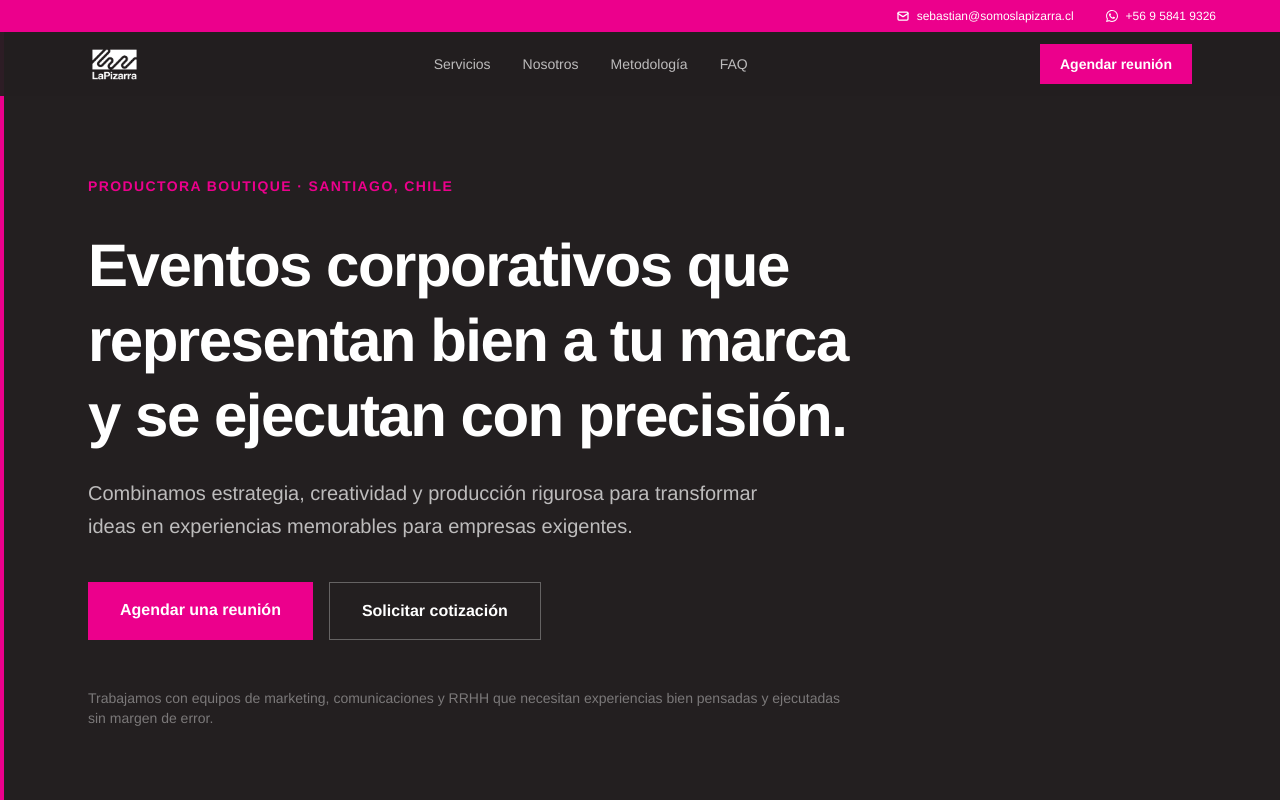
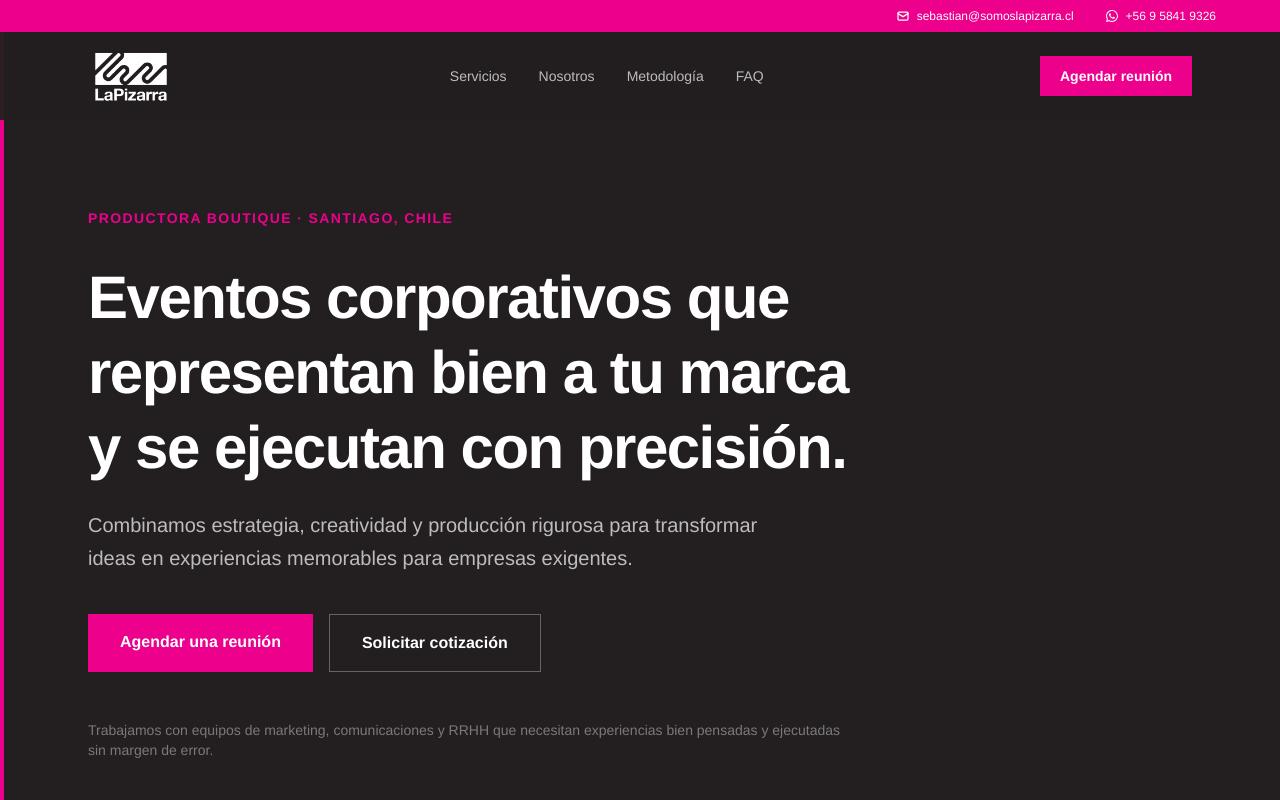
Before and after one commit to sebavigneaux-ui/lapizarra, a Next.js app: page / in a window 1280 px wide. Shown: the top 800 px of the page. Built offline with nearby package versions, Linux system fonts and the light colour scheme.

Commit message:
Header: logo 50% más grande

```diff
--- a/app/components/Header.tsx
+++ b/app/components/Header.tsx
@@ -48,9 +48,9 @@ export default function Header() {
             <Image
               src="/logo-blanco.png"
               alt="LaPizarra"
-              width={140}
-              height={56}
-              className="h-10 w-auto object-contain"
+              width={210}
+              height={84}
+              className="h-16 w-auto object-contain"
               priority
             />
           </a>
--- a/app/components/Hero.tsx
+++ b/app/components/Hero.tsx
@@ -7,7 +7,7 @@ export default function Hero() {
       {/* Línea decorativa magenta */}
       <div className="absolute left-0 top-0 bottom-0 w-1 bg-[#EC008C]" />
 
-      <div className="max-w-6xl mx-auto px-6 pt-44 pb-24 w-full">
+      <div className="max-w-6xl mx-auto px-6 pt-52 pb-24 w-full">
         <div className="max-w-3xl">
           {/* Etiqueta */}
           <p className="text-[#EC008C] text-sm font-bold uppercase tracking-widest mb-8">
```
